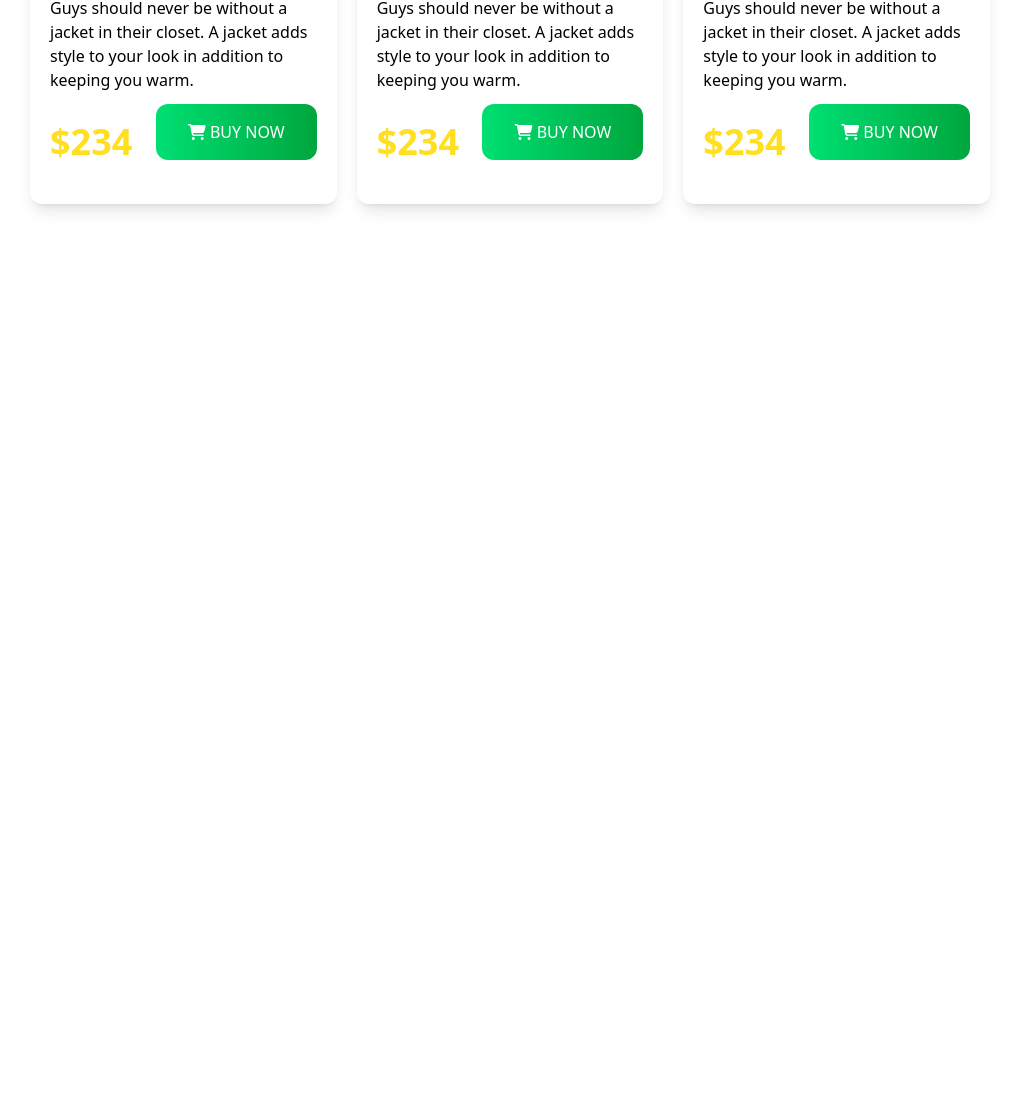
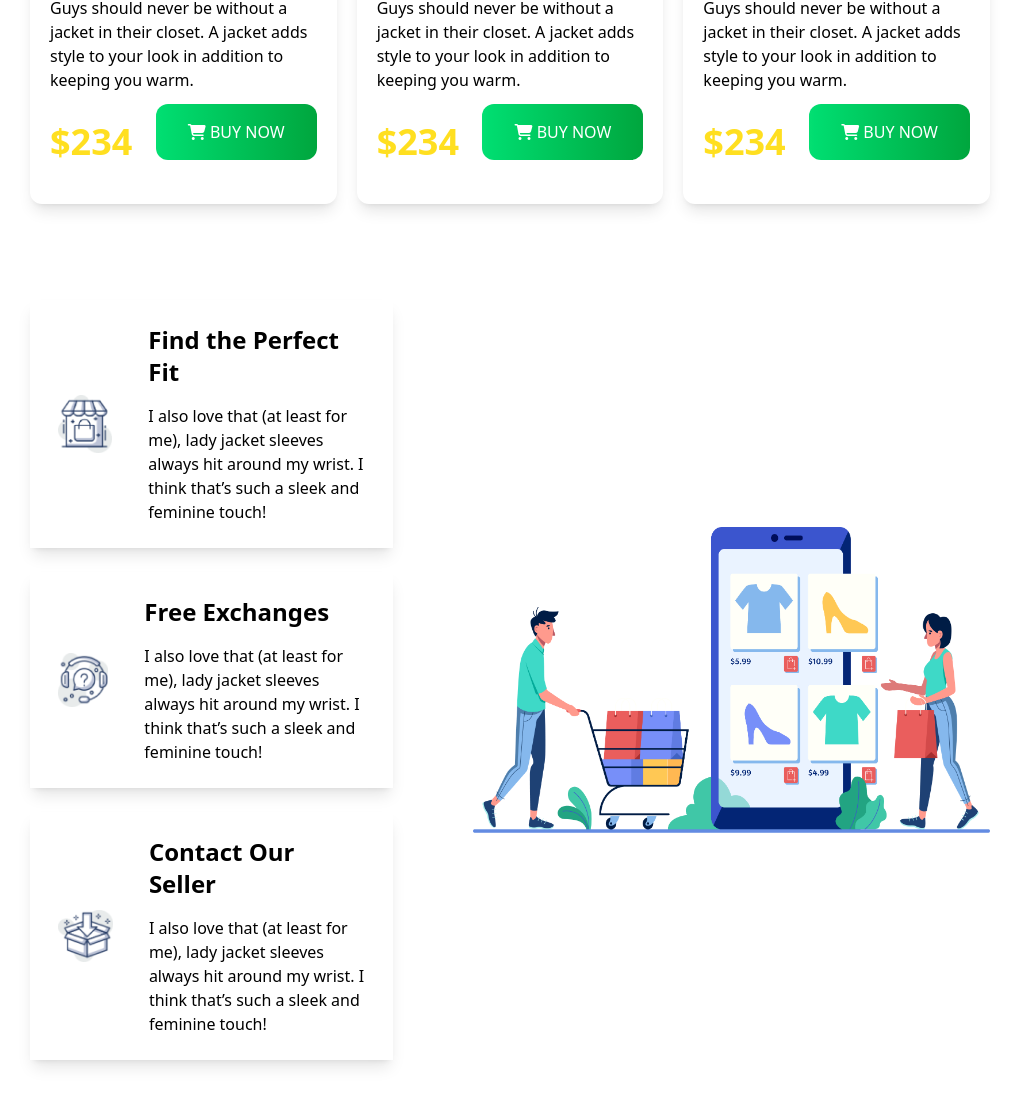
Before and after one commit to IqbalM42/fashion-penguin, a plain HTML site: page index.html in a window 1280 px wide. Shown: the part 2161-3267 px from the top of the page, without its empty margins (130-1151 px from the left). Before the commit the page ends 2461 px from the top, so only its background shows below. Drawn offline with nearby package versions, Linux system fonts and the light colour scheme.

Commit message:
added final cimmit

```diff
--- a/index.html
+++ b/index.html
@@ -139,6 +139,44 @@
          </div>
     </main>
     <footer>
+        <!-- footer content -->
+         <div class="w-9/12 mx-auto flex justify-between items-center gap-20 mb-48">
+            <!-- footer bax 1 -->
+                <div>
+                    <div class="flex items-center gap-9 px-7 py-6 shadow-lg mb-6">
+                        <div>
+                            <img src="icons/house.png" alt="a house icom">
+                        </div>
+                        <div>
+                            <h3 class="text-2xl text-black font-bold">Find the Perfect Fit</h3>
+                            <p class="text-base text-black font-normal pt-4">I also love that (at least for me), lady jacket sleeves always hit around my wrist. I think that’s such a sleek and feminine touch!</p>
+                        </div>
+                    </div>
+                    <!-- footer box 2 -->
+                    <div class="flex items-center gap-9 px-7 py-6 shadow-lg mb-6">
+                        <div>
+                            <img src="icons/question.png" alt="a house icom">
+                        </div>
+                        <div>
+                            <h3 class="text-2xl text-black font-bold">Free Exchanges</h3>
+                            <p class="text-base text-black font-normal pt-4">I also love that (at least for me), lady jacket sleeves always hit around my wrist. I think that’s such a sleek and feminine touch!</p>
+                        </div>
+                    </div>
+                    <!-- footer box 3 -->
+                    <div class="flex items-center gap-9 px-7 py-6 shadow-lg">
+                        <div>
+                            <img src="icons/box.png" alt="a house icom">
+                        </div>
+                        <div>
+                            <h3 class="text-2xl text-black font-bold">Contact Our Seller</h3>
+                            <p class="text-base text-black font-normal pt-4">I also love that (at least for me), lady jacket sleeves always hit around my wrist. I think that’s such a sleek and feminine touch!</p>
+                        </div>
+                    </div>
+                </div>
+            <div class="">
+                <img src="images/shopping.png" alt="a man and an woman buy something items" class="">
+            </div>
+         </div>
 
     </footer>
 </body>
```
